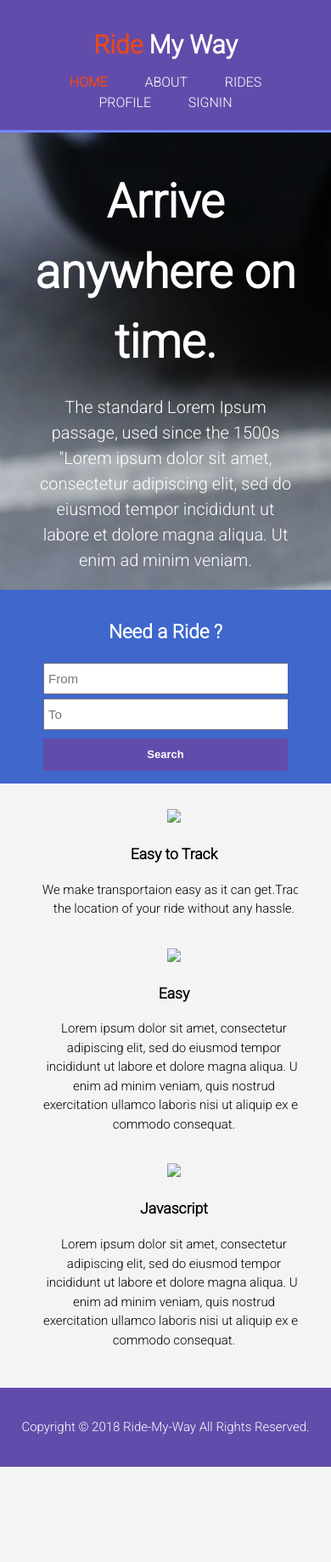
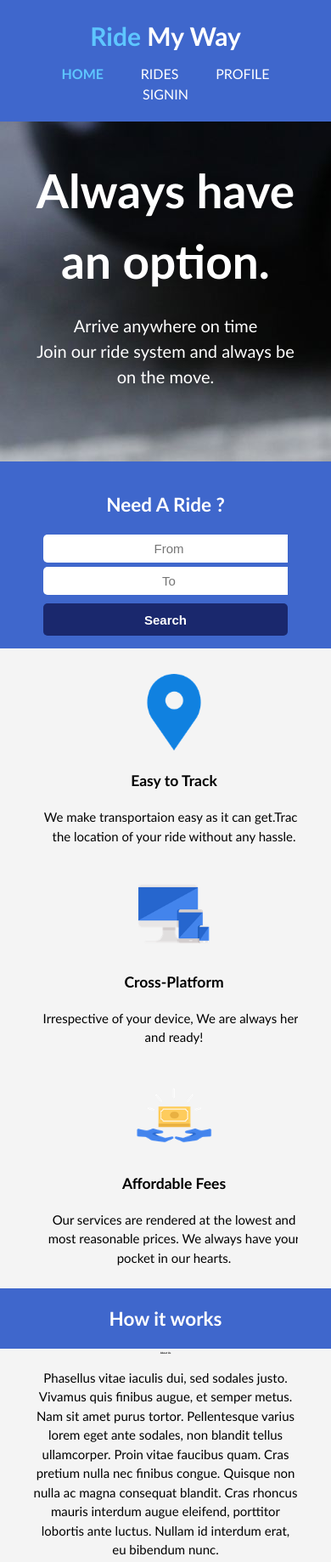
Before and after one commit to femi-dd/ride-my-way, a plain HTML site: page index.html in a window 390 px wide. Shown: the top 1838 px of the page at 85% size. Before the commit the page ends 1726 px from the top, so only its background shows below. Drawn offline with Linux system fonts and the light colour scheme.

Commit message:
Updated UI Design
Changed base color.Made signin form even more responsive.Removed about
page and added how it works to index page.Added form border radius

```diff
--- a/UI/style.css
+++ b/UI/style.css
@@ -1,5 +1,5 @@
 body {
-   font: 15px/1.5 'Roboto',sans-serif;
+   font: 15px/1.5 'Trebuchet MS',sans-serif;
    padding:0;
    margin:0;
    background-color:#f4f4f4;
@@ -19,7 +19,7 @@ ul {
 
 .button {
    height:38px;
-   background:#624CAB;
+   background:#1A286D;
    border:0;
    padding-left: 20px;
    padding-right:20px;
@@ -40,11 +40,11 @@ ul {
 
 /* Header **/
 header{
-   background:#624CAB;
+   background:#3F67CC;
    color:#ffffff;
-   padding-top:30px;
-   min-height:70px;
-   border-bottom:#7189FF 3px solid;
+   padding-top:20px;
+   min-height:60px;
+   /* border-bottom:#7189FF 3px solid; */
 }
 
 header a {
@@ -74,7 +74,7 @@ header nav {
 }
 
 header .highlight, header .current a {
-   color:#e8491d;
+   color:#5EC6FF;
    font-weight:bold;
 }
 
@@ -102,31 +102,35 @@ header a:hover{
    font-size:20px;
 }
 
-/* Newsletter */
-#newsletter {
+/* search */
+#search {
    padding:15px;
    color:#ffffff;
    background:#3F67CC;
 }
 
-#newsletter h1 {
+#search h1 {
    float:left;
 }
 
-#newsletter form {
+#search form {
    float:right;
    margin-top:15px;
    width: 70%;
 }
 
-#newsletter input[type="email"]{
+#search input[type="email"]{
    padding:4px;
    height:25px;
    width:250px;
 }
 
-input {
+input, #search button{
    font-size: 15px;
+   border-radius: 5px;
+   border-style: none;
+   /* padding-left: 5px; */
+   text-align: center;
 }
 
 /* Boxes */
@@ -163,25 +167,33 @@ article#main-col {
    width:65%;
 }
 
-/* Services */
-ul #services li {
+#how {
+   text-align: center;
+   background:#3F67CC;
+   color: #ffffff;
+}
+
+/* rides */
+ul #rides li {
    list-style: none;
    padding:20px;
-   border: #cccccc solid 1px;
+   border: #cccccc solid 8px;
    margin-bottom:5px;
-   background:#e6e6e6;
+   background-color: #e6e6e6;
 }
 
 footer {
    padding:20px;
    margin-top:20px;
    color:#ffffff;
-   background-color:#624CAB;
+   background-color:#3F67CC;
    text-align: center;
+   /* margin-top: 22%; */
+   /* width: 100%; */
 }
 
 .signin {
-   width: 30%;
+   width: 45%;
    margin: auto;
    margin-top: 15px;
 }
@@ -200,15 +212,25 @@ form {
    font-weight: bold;
 }
 
+form a {
+   text-decoration: underline;
+   color: white;
+}
+
+.offerRide {
+   color: #ffffff;
+}
+
 /* Media Queries */
 @media(max-width: 768px) {
    header #branding,
    header nav,
    header nav li,
-   #newsletter h1,
-   #newsletter form,
+   #search h1,
+   #search form,
    #boxes .box,
    article#main-col,
+   /* .signin, */
    aside#sidebar{
       float:none;
       text-align:center;
@@ -219,18 +241,26 @@ form {
       padding-bottom:20px;
    }
 
+   .page-title {
+      font-size: 20%;
+   }
+
    #showcase h1 {
       margin-top:40px;
    }
 
-   #newsletter button, .quote button, .button{
+   #search button, .quote button, .button{
       display:block;
       width:100%;
       margin-top: 5px;
    }
 
-   #newsletter form input[type="email"], .quote input, .quote textarea {
+   #search form input[type="email"], .quote input, .quote textarea {
       width:100%;
       margin-bottom:5px;
    }
+
+   .signin {
+      width: 80%
+   }
 }
--- a/index.html
+++ b/index.html
@@ -6,9 +6,8 @@
    <meta name="description" content="Ride-my App is a carpooling application that provides drivers with the ability to create ride offers and passengers to join available ride offers." />
    <meta name="keywords" content="ride, rides, get rides, get local ride, get fast ride" />
    <meta name="author" content="Kole-Ibrahim AbdulQudus" />
-   <title>Ride My Way | Welcome</title>
+   <title>Ride My Way | Get a ride now!</title>
    <link rel="stylesheet" href="./UI/style.css" />
-   <link href="https://fonts.googleapis.com/css?family=Roboto:300" rel="stylesheet">
 </head>
 <body>
 
@@ -20,7 +19,6 @@
          <nav>
             <ul>
                <li class="current"><a href="index.html">Home</a></li>
-               <li><a href="about.html">About</a></li>
                <li><a href="rides.html">Rides</a></li>
                <li><a href="profile.html">Profile</a></li>
                <li><a href="signin.html">SignIn</a></li>
@@ -31,16 +29,17 @@
 
    <section id="showcase">
       <div class="container">
-         <h1>Arrive anywhere on time.</h1>
-         <p>The standard Lorem Ipsum passage, used since the 1500s
-            "Lorem ipsum dolor sit amet, consectetur adipiscing elit, sed do eiusmod tempor incididunt ut labore et dolore magna aliqua. Ut enim ad minim veniam.
+         <h1>Always have an option.</h1>
+         <p>
+            Arrive anywhere on time<br />
+            Join our ride system and always be on the move.
          </p>
       </div>
    </section>
 
-   <section id="newsletter">
+   <section id="search">
       <div class="container">
-         <h1>Need a Ride ?</h1>
+         <h1>Need A Ride ?</h1>
          <form method="post" action="">
             <input type="email" autocomplete="email" placeholder="From" />
             <input type="email" autocomplete="email" placeholder="To" />
@@ -52,26 +51,46 @@
    <section id="boxes">
       <div class="container">
          <div class="box">
-            <img src="./UI/images/clock.svg" />
+            <img src="./UI/images/map.png" />
             <h3>Easy to Track</h3>
             <p>
                We make transportaion easy as it can get.Track the location of your ride without any hassle.
             </p>
          </div>
          <div class="box">
-            <img src="./UI/images/clock.svg" />
-            <h3>Easy</h3>
+            <img src="./UI/images/mobile.png" />
+            <h3>Cross-Platform</h3>
             <p>
-               Lorem ipsum dolor sit amet, consectetur adipiscing elit, sed do eiusmod tempor incididunt ut labore et dolore magna aliqua. Ut enim ad minim veniam, quis nostrud exercitation ullamco laboris nisi ut aliquip ex ea commodo consequat.
+               Irrespective of your device, We are always here and ready!
             </p>
          </div>
          <div class="box">
-            <img src="./UI/images/clock.svg" />
-            <h3>Javascript</h3>
+            <img src="./UI/images/money.png" />
+            <h3>Affordable Fees</h3>
             <p>
-               Lorem ipsum dolor sit amet, consectetur adipiscing elit, sed do eiusmod tempor incididunt ut labore et dolore magna aliqua. Ut enim ad minim veniam, quis nostrud exercitation ullamco laboris nisi ut aliquip ex ea commodo consequat.
+               Our services are rendered at the lowest and most reasonable prices. We always have your pocket in our hearts.
             </p>
          </div>
+      </div>
+   </section>
+
+   <section id="how">
+      <div class="container">
+         <h1>How it works</h1>
+      </div>
+   </section>
+
+   <section id="main">
+      <div class="container">
+         <article id="main-col">
+            <h1 class="page-title">About Us</h1>
+            <p>
+               Phasellus vitae iaculis dui, sed sodales justo. Vivamus quis finibus augue, et semper metus. Nam sit amet purus tortor. Pellentesque varius lorem eget ante sodales, non blandit tellus ullamcorper. Proin vitae faucibus quam. Cras pretium nulla nec finibus congue. Quisque non nulla ac magna consequat blandit. Cras rhoncus mauris interdum augue eleifend, porttitor lobortis ante luctus. Nullam id interdum erat, eu bibendum nunc.
+            </p>
+            <p class="dark">
+               Duis lobortis orci eget urna tincidunt porttitor. Mauris varius augue quis eros cursus, eget congue diam facilisis. Integer nec enim sit amet erat convallis ornare et porttitor massa. Sed odio elit, ultrices quis aliquam sed, vulputate ac ipsum. Etiam auctor turpis nec libero condimentum, vitae consectetur ex venenatis. Pellentesque ullamcorper eros nec semper posuere. Suspendisse imperdiet tempor elit, eu congue nisl sollicitudin eu.
+            </p>
+         </article>
       </div>
    </section>
 
```
Also changed, not shown: about.html (deleted, +0 -62 lines), rides.html (+9 -11 lines), signin.html (+1 -3 lines), UI/images/map.png (added), UI/images/mobile.png (added), UI/images/money.png (added), 1 other file.
